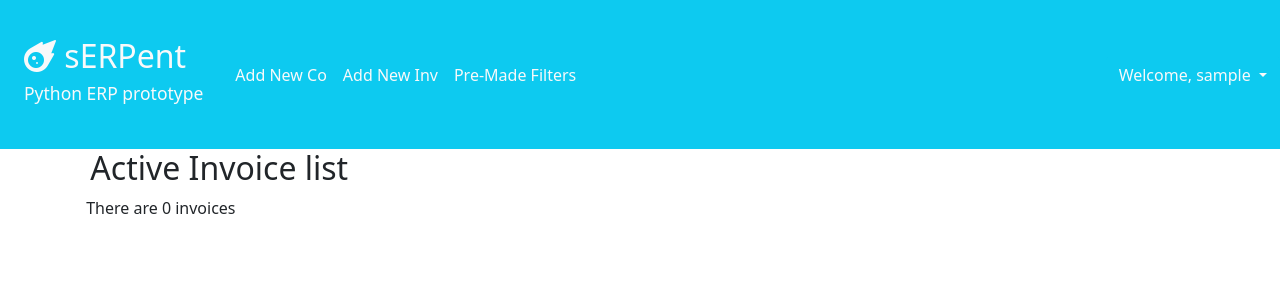
After one commit to carloocchiena/django_erp, a Django app: page /filtered_view/invoice_active/ in a window 1280 px wide. The commit adds this page. Shown: the top 300 px of the page. Run offline with Django 4.2, Linux system fonts and the light colour scheme; the visitor is signed in with stand-in values (Sample User, id 1); data that the repository does not hold is empty; some libraries are stand-ins or nearby versions.

Commit message:
added filters view, general update

```diff
--- a/erp/erp_core/templates/base.html
+++ b/erp/erp_core/templates/base.html
@@ -43,6 +43,9 @@
                 <li class="nav-item">
                     <a class="nav-link text-light" href="{% url 'erp_core:invoice_create' %}">Add New Inv</a>
                 </li>
+                <li class="nav-item">
+                    <a class="nav-link text-light" href="{% url 'erp_core:filtered_view' %}">Pre-Made Filters</a>
+                </li>
             </ul>
 
             {% if user.is_authenticated %}
--- a/erp/erp_core/templates/erp_core/company_list.html
+++ b/erp/erp_core/templates/erp_core/company_list.html
@@ -50,6 +50,7 @@
                     {% if filter.qs is None %}
                         { filter.qs = object_list }
                     {% endif %}
+                    <p>&nbsp;There are {{ filter.qs.count }} companies</p>
                     {% for company in filter.qs %}
                     <div class="card m-2">
                         <div class="card-body">
--- a/erp/erp_core/templates/erp_core/home.html
+++ b/erp/erp_core/templates/erp_core/home.html
@@ -25,7 +25,7 @@
                         <button class="btn btn-info text-light mb-3">TEMP ADMIN</button>
                     </a>
                 </div>
-                <div class="col-6">
+                <div class="col">
                     <div class"btn-group">
                         <a href="{% url 'erp_core:company_list' %}"
                             <button class="btn btn-info text-light mb-3">Company list</button>
@@ -35,6 +35,10 @@
                             <button class="btn btn-info text-light mb-3">Invoice list</button>
                         </a>
 
+                        <a href="{% url 'erp_core:filtered_view' %}"
+                            <button class="btn btn-info text-light mb-3">Filtered views</button>
+                        </a>
+
                     </div>
             </div>
         </div>
--- /dev/null
+++ b/erp/erp_core/templates/erp_core/invoice_active.html
@@ -0,0 +1,42 @@
+{% extends 'base.html' %}
+{% load static %}
+
+{% block title %}
+    <title>Invoice List</title>
+{% endblock title %}
+
+{% block content %}
+
+    <div class="container">
+
+        <h2>&nbsp;Active Invoice list</h2>
+
+        <div class="row">
+            <div class="col-6">
+                <p>&nbsp;There are {{ context.count }} invoices</p>
+                {% for invoice in context %}
+                <div class="card m-2">
+                    <div class="card-body">
+                        <div class="col">
+                            <p class="card-text">
+                                <strong>Invoice nr:</strong> {{ invoice.id }}<br>
+                                From: {{ invoice.sender }}<br>
+                                To: {{ invoice.receiver }}<br>
+                                Kind: {{ invoice.kind }}<br>
+                                Amount: {{ invoice.amount }}<br>
+                                Issued: {{ invoice.date|date:"Y-m-d" }}<br>
+                                Due date: {{ invoice.due_date|date:"Y-m-d" }}<br>
+                                Status: {{ invoice.status }}<br>
+                                <a href="{% url 'erp_core:invoice_update' invoice.id %}" class="btn btn-info btn-sm text-light">
+                                    Update invoice
+                                </a>
+                            </p>
+                        </div>
+                    </div>
+                </div>
+                {% endfor %}
+            </div>
+        </div>
+    </div>
+
+{% endblock content %}
--- a/erp/erp_core/templates/erp_core/invoice_list.html
+++ b/erp/erp_core/templates/erp_core/invoice_list.html
@@ -50,6 +50,7 @@
                     {% if filter.qs is None %}
                         { filter.qs = object_list }
                     {% endif %}
+                    <p>&nbsp;There are {{ filter.qs.count }} invoices</p>
                     {% for invoice in filter.qs %}
                     <div class="card m-2">
                         <div class="card-body">
--- a/erp/erp_core/urls.py
+++ b/erp/erp_core/urls.py
@@ -17,4 +17,7 @@ urlpatterns = [
     path('company_detail/<slug:slug>/', login_required(views.CompanyDetail.as_view()), name='company_detail'),
     path('invoice_update/<int:pk>/', login_required(views.InvoiceUpdate.as_view()), name='invoice_update'),
     path('company_update/<int:pk>/', login_required(views.CompanyUpdate.as_view()), name='company_update'),
+    path('filtered_view/', login_required(views.FilteredView.as_view()), name='filtered_view'),
+    path('filtered_view/invoice_active/', login_required(views.InvoiceActive.as_view()), name='invoice_active'),
+    path('filtered_view/invoice_passive/', login_required(views.InvoicePassive.as_view()), name='invoice_passive'),
 ]
--- a/erp/erp_core/views.py
+++ b/erp/erp_core/views.py
@@ -1,4 +1,4 @@
-from django.shortcuts import render
+from django.shortcuts import get_object_or_404, render
 from django.urls import reverse_lazy
 from django.views import View
 from django.views.generic import ListView, DetailView, CreateView, UpdateView, DeleteView
@@ -8,6 +8,8 @@ from . import models, forms, filters
 class Home(View):
     def get(self, request):
         return render(request, 'erp_core/home.html')
+
+# company management
 
 class CompanyCreate(CreateView):
     """Create a new company"""
@@ -36,6 +38,9 @@ class CompanyUpdate(UpdateView):
     form_class = forms.CompanyForm
     success_url = reverse_lazy('erp_core:company_list')
 
+
+# invoice management
+
 class InvoiceCreate(CreateView):
     """Create a new invoice"""
     model = models.Invoice
@@ -57,3 +62,27 @@ class InvoiceUpdate(UpdateView):
     model = models.Invoice
     form_class = forms.InvoiceForm
     success_url = reverse_lazy('erp_core:invoice_list')
+
+# pre-made filterd views
+
+class FilteredView(View):
+    def get(self, request):
+        return render(request, 'erp_core/filtered_view.html')
+
+class InvoiceActive(View):
+    """Pre-made filter for active invoices"""
+    model = models.Invoice
+    template_name = 'erp_core/invoice_active.html'
+
+    def get(self, request):
+        context = self.model.objects.all().filter(kind='ACTIVE')
+        return render(request, self.template_name, {'context': context})
+
+class InvoicePassive(View):
+    """Pre-made filter for passive invoices"""
+    model = models.Invoice
+    template_name = 'erp_core/invoice_passive.html'
+
+    def get(self, request):
+        context = self.model.objects.all().filter(kind='PASSIVE')
+        return render(request, self.template_name, {'context': context})
```
Also changed, not shown: erp/erp_core/templates/erp_core/filtered_view.html (added, +33 -0 lines), erp/erp_core/templates/erp_core/invoice_passive.html (added, +42 -0 lines), wip_features.md (+1 -2 lines), erp/erp_core/migrations/0010_alter_company_options_alter_invoice_date_and_more.py (added).
